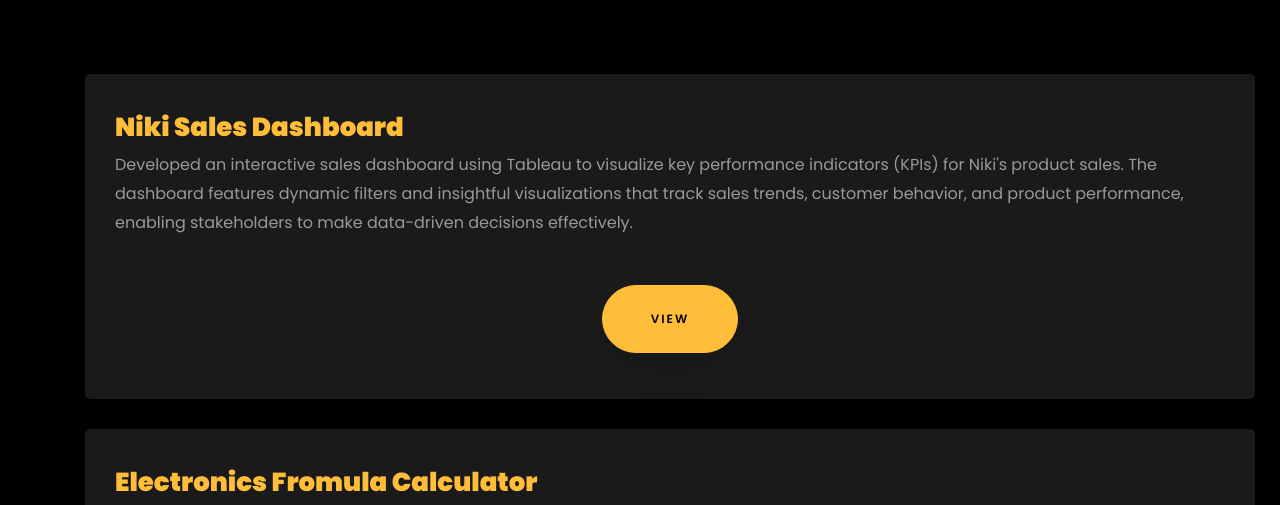
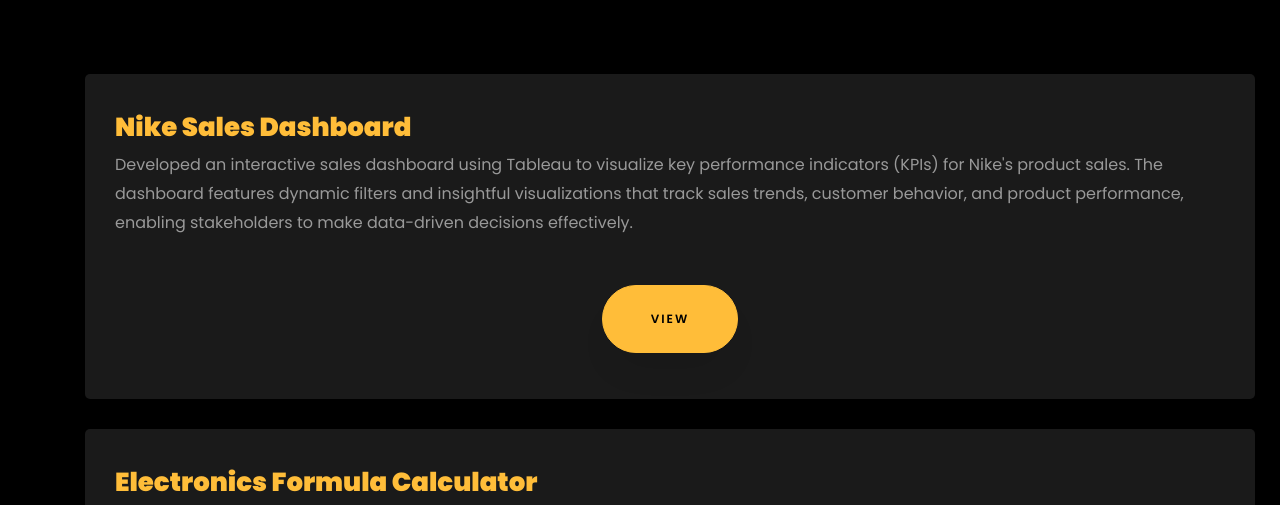
Before and after one commit to ShaynaTuscano09/My-Website, a plain HTML site: page index.html in a window 1280 px wide. Shown: the part 3169-3674 px from the top of the page. Drawn offline with nearby package versions, Linux system fonts and the light colour scheme; files whose address does not match are found by name.

Commit message:
Update index.html

```diff
--- a/index.html
+++ b/index.html
@@ -406,8 +406,8 @@
 			<div class="row1">
     			<div class="col-md-6">
     				<div class="resume-wrap ftco-animate">
-    					<span class="date">Niki Sales Dashboard</span><br>
-    					<span >Developed an interactive sales dashboard using Tableau to visualize key performance indicators (KPIs) for Niki's product sales. The dashboard features dynamic filters and insightful visualizations that track sales trends, customer behavior, and product performance, enabling stakeholders to make data-driven decisions effectively.</span>
+    					<span class="date">Nike Sales Dashboard</span><br>
+    					<span >Developed an interactive sales dashboard using Tableau to visualize key performance indicators (KPIs) for Nike's product sales. The dashboard features dynamic filters and insightful visualizations that track sales trends, customer behavior, and product performance, enabling stakeholders to make data-driven decisions effectively.</span>
     					<div class="row justify-content-center mt-5">
 							<div class="col-md-6 text-center ftco-animate">
 								<p><a href="https://github.com/ShaynaTuscano09/Data-Visualization.git" class="btn btn-primary py-4 px-5">View</a></p>
@@ -420,7 +420,7 @@
 
     			<div class="col-md-6">
     				<div class="resume-wrap ftco-animate">
-    					<span class="date">Electronics Fromula Calculator</span><br>
+    					<span class="date">Electronics Formula Calculator</span><br>
     					<span >Created a user-friendly GUI application using Python and Tkinter that allows users to easily calculate essential electronics and electrical formulas, including Ohm's Law, capacitance, energy in capacitors, power, frequency, angular frequency, and time constants. This tool simplifies complex calculations, making it an invaluable resource for students and professionals in the field. </span>
     					<div class="row justify-content-center mt-5">
 							<div class="col-md-6 text-center ftco-animate">
```
